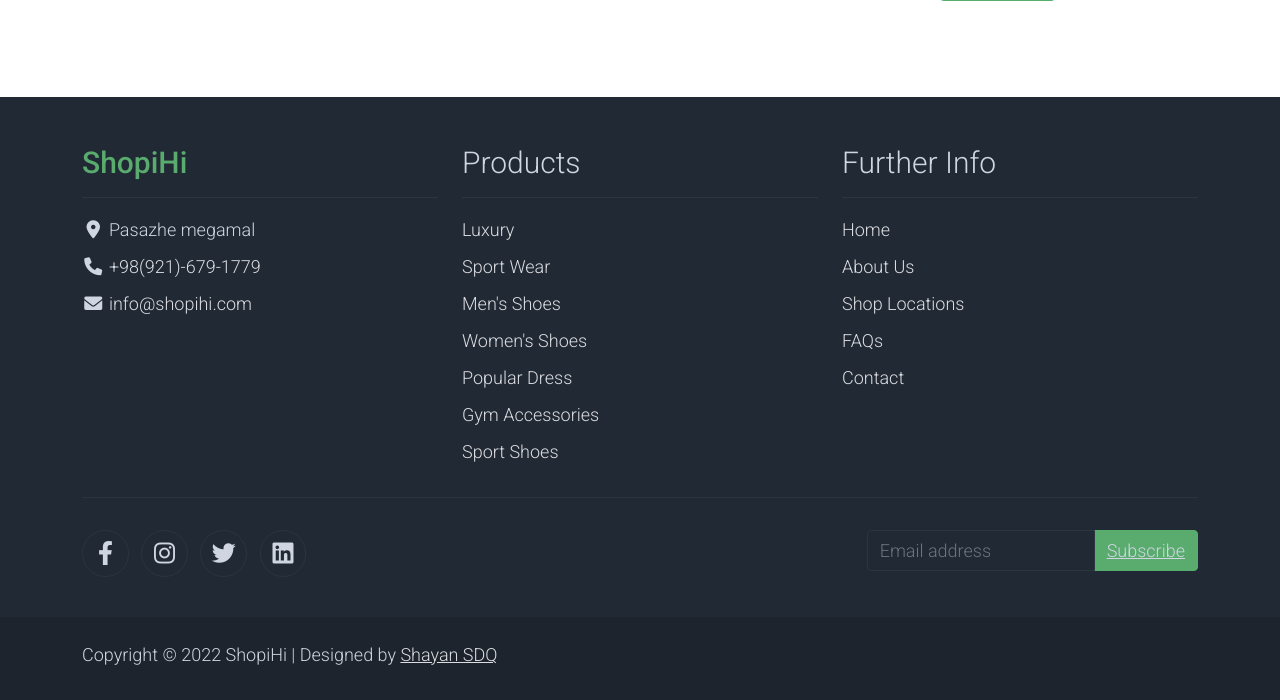
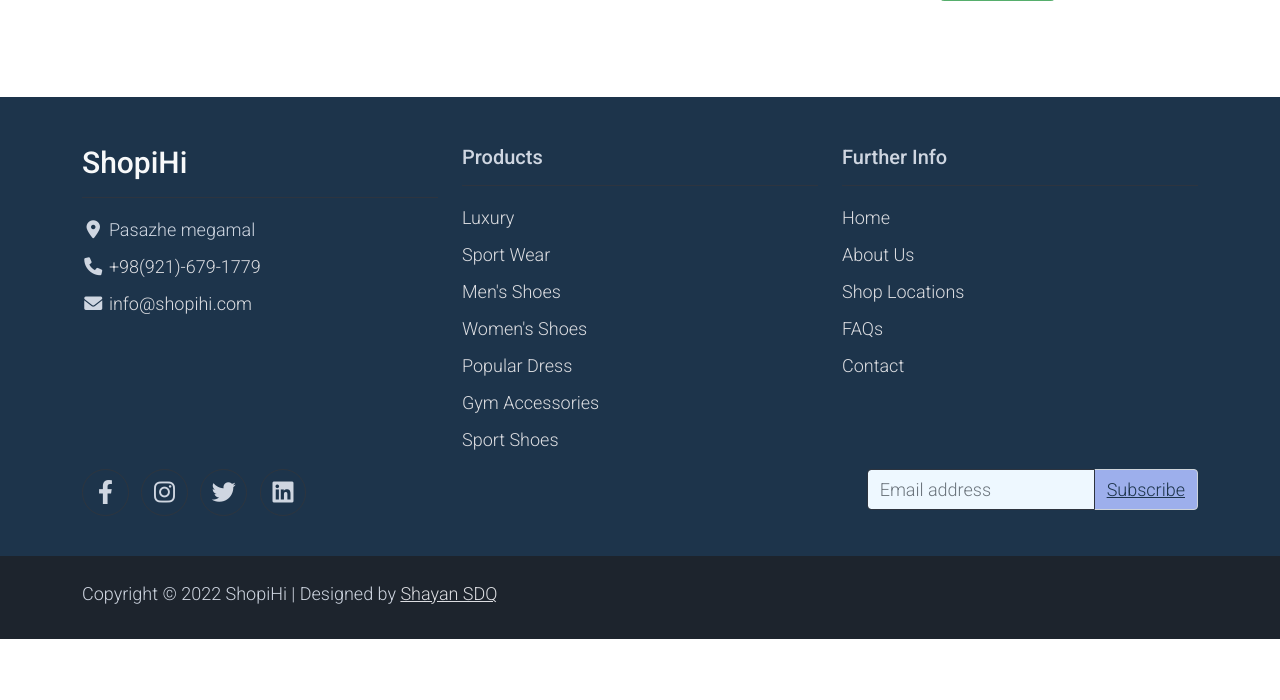
Before and after one commit to shayansdq/Ecommerce_django, a Django app: template core/templates/core/contact.html in a window 1280 px wide. Shown: the part 1243-1943 px from the top of the page. After the commit the page ends 1882 px from the top, so only its background shows below. Run offline with Django 3.2, Linux system fonts and the light colour scheme; the template is opened without the code that fills it, so the values that code supplies are empty; some libraries are stand-ins or nearby versions; some web fonts are replaced.

Commit message:
change theme and colors

```diff
--- a/templates/inc/footer.html
+++ b/templates/inc/footer.html
@@ -1,10 +1,10 @@
 <!-- Start Footer -->
-<footer class="bg-dark" id="tempaltemo_footer">
+<footer id="tempaltemo_footer" style="background-color: #1d344b!important;">
     <div class="container">
         <div class="row">
 
             <div class="col-md-4 pt-5">
-                <h2 class="h2 text-success border-bottom pb-3 border-light logo">ShopiHi</h2>
+                <h2 class="h2 border-bottom pb-3 border-light logo" style="color:#f8f9fa;">ShopiHi</h2>
                 <ul class="list-unstyled text-light footer-link-list">
                     <li>
                         <i class="fas fa-map-marker-alt fa-fw"></i>
@@ -22,7 +22,7 @@
             </div>
 
             <div class="col-md-4 pt-5">
-                <h2 class="h2 text-light border-bottom pb-3 border-light">Products</h2>
+                <h2 class="h5 text-light border-bottom pb-3 border-light">Products</h2>
                 <ul class="list-unstyled text-light footer-link-list">
                     <li><a class="text-decoration-none" href="#">Luxury</a></li>
                     <li><a class="text-decoration-none" href="#">Sport Wear</a></li>
@@ -35,7 +35,7 @@
             </div>
 
             <div class="col-md-4 pt-5">
-                <h2 class="h2 text-light border-bottom pb-3 border-light">Further Info</h2>
+                <h2 class="h5 text-light border-bottom pb-3 border-light">Further Info</h2>
                 <ul class="list-unstyled text-light footer-link-list">
                     <li><a class="text-decoration-none" href="{% url 'products:home' %}">Home</a></li>
                     <li><a class="text-decoration-none" href="{% url 'core:about_page' %}">About Us</a></li>
@@ -48,9 +48,9 @@
         </div>
 
         <div class="row text-light mb-4">
-            <div class="col-12 mb-3">
-                <div class="w-100 my-3 border-top border-light"></div>
-            </div>
+{#            <div class="col-12 mb-3">#}
+{#                <div class="w-100 my-3 border-top border-light"></div>#}
+{#            </div>#}
             <div class="col-auto me-auto">
                 <ul class="list-inline text-left footer-icons">
                     <li class="list-inline-item border border-light rounded-circle text-center">
@@ -70,8 +70,8 @@
             <div class="col-auto">
                 <label class="sr-only" for="subscribeEmail">Email address</label>
                 <div class="input-group mb-2">
-                    <input type="text" class="form-control bg-dark border-light" id="subscribeEmail" placeholder="Email address">
-                    <a href="#" class="input-group-text btn-success text-light">Subscribe</a>
+                    <input type="text" class="form-control bg-dark border-light" id="subscribeEmail" placeholder="Email address" style="background-color: #eef8ff !important;">
+                    <a href="#" class="input-group-text" style="color: #1d344b;background-color: #9dafec;">Subscribe</a>
                 </div>
             </div>
         </div>
```
